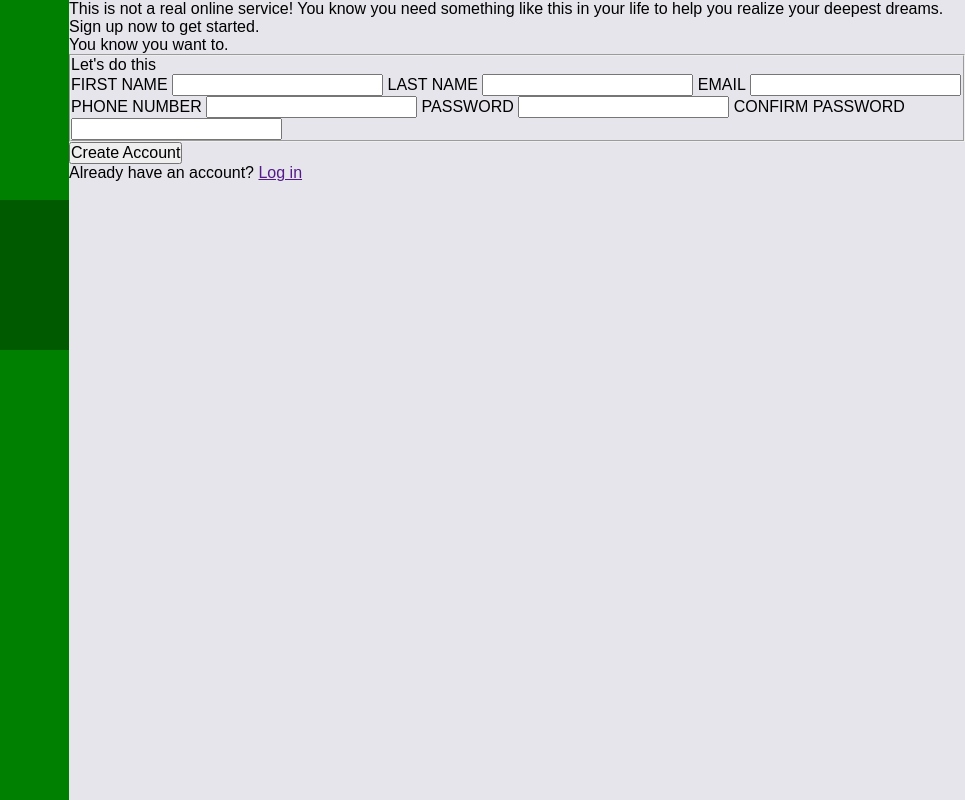
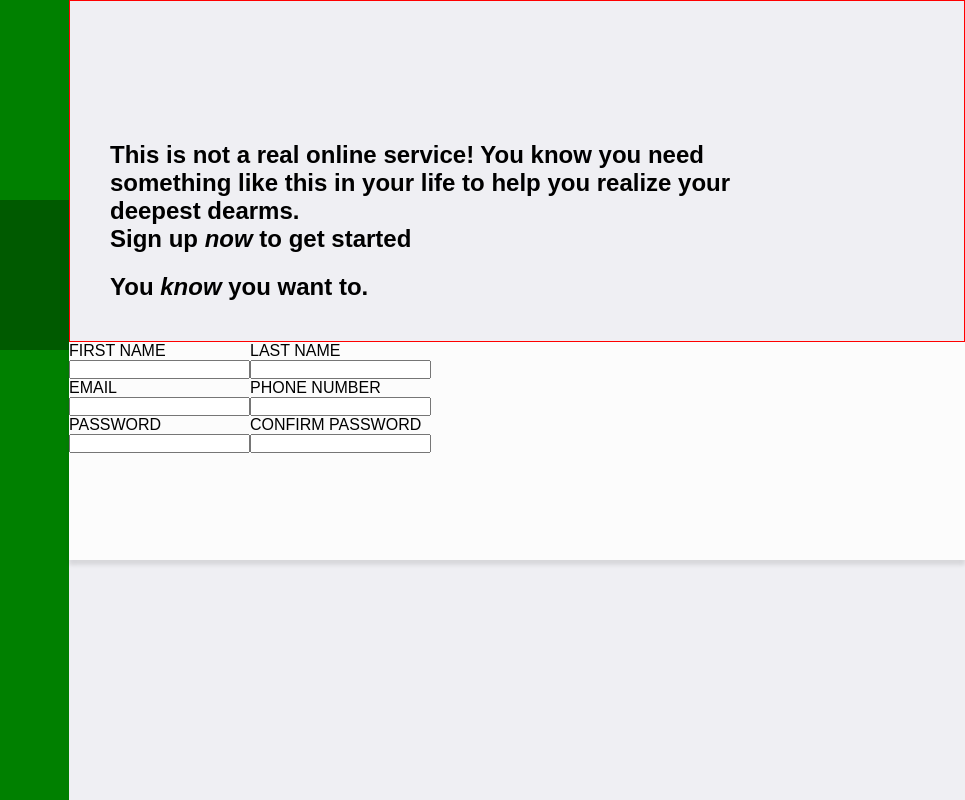
Before and after one commit to linkobe824/project-sign-up-form, a plain HTML site: page index.html in a window 1280 px wide. Shown: the full height of the page, 315-1280 px from the left. Drawn offline with Linux system fonts and the light colour scheme.

Commit message:
right side message and form section structure flexed

```diff
--- a/index.html
+++ b/index.html
@@ -19,34 +19,50 @@
     </div>
 
     <div class="right-container">
-      <form class="form">
-        <div class="form-div">
-          <p>This is not a real online service! You know you need something like this in your life to help you realize your deepest dreams.
-            Sign up <em>now</em> to get started.
-          </p>
-          <p>You <em>know</em> you want to.</p>
+      <form action="" class="form">
+        <div class="msg-container">
+          <div class="msg">
+            <div class="para-container">
+              <p class="first-para">This is not a real online service! You know you need something like this in your life to help you realize your deepest dearms.</p>
+              <p class="second-para">Sign up <em>now</em> to get started</p>
+              <p class="third-para">You <em>know</em> you want to.</p>
             </div>
-        <fieldset class="form-field">
-          <h2>Let's do this</h2>
+          </div>
+        </div>
+        <div class="inputs">
+          <div class="section-form-container">
+            <div class="input-container">
               <label for="first-name" class="input-label">FIRST NAME</label>
               <input type="text" id="first-name" name="first-name">
+            </div>
+            <div class="input-container">
               <label for="last-name" class="input-label">LAST NAME</label>
               <input type="text" id="last-name" name="last-name">
+            </div>
+          </div>
+          <div class="section-form-container">
+            <div class="input-container">
               <label for="email" class="input-label">EMAIL</label>
               <input type="email" id="email" name="email">
+            </div>
+            <div class="input-container">
               <label for="phone" class="input-label">PHONE NUMBER</label>
-          <input type="text" id="phone" name="phone">
+              <input type="tel" id="phone" name="phone">
+            </div>
+          </div>
+          <div class="section-form-container">
+            <div class="input-container">
               <label for="password" class="input-label">PASSWORD</label>
               <input type="password" id="password" name="password">
-          <label for="password-confirmation" class="input-label">CONFIRM PASSWORD</label>
-          <input type="password" id="password-confirmation">
-        </fieldset>
-        <div class="form-button">
-          <button>Create Account</button>
-          <p>Already have an account? <a href="">Log in</a></p>
             </div>
+            <div class="input-container">
+              <label for="password-conf" class="input-label">CONFIRM PASSWORD</label>
+              <input type="password" id="password-conf">
+            </div>
+          </div>
+        </div>
+        <div class="button"></div>
       </form>
-    </div>
   </div>
 </body>
 </html>
--- a/style.css
+++ b/style.css
@@ -7,11 +7,17 @@
   font-style: normal;
 }
 
+:root{
+  --submit-btn: #596D48;
+  --input-border: #E5E7EB;
+
+}
+
 * {
   padding: 0;
   margin: 0;
   box-sizing: border-box;
-  font: 1em sans-serif;
+  font-family: Arial, Helvetica, sans-serif
 }
 
 
@@ -62,8 +68,64 @@
 .left-container .credit a {
   color: rgb(228, 226, 226);
 }
+
 .right-container{
-  background-color: rgb(229, 229, 235);
+  background-color: rgb(239, 239, 243);
   height: 100vh;
   width: 70vw;
 }
+
+.right-container .form {
+  display: flex;
+  flex-direction: column;
+  height: 100%;
+  width: 100%;
+}
+
+.right-container .form .msg-container{
+  flex: 1.1;
+  font-size: 1.5rem;
+  font-weight: bold;
+}
+
+.right-container .msg {
+  border: 1px solid red;
+  height: 100%;
+  padding: 40px;
+}
+
+.right-container .msg .para-container{
+  margin-top:100px;
+  margin-right: 100px;
+}
+
+.right-container .msg .third-para {
+  margin-top: 20px;
+}
+
+
+.right-container .form .inputs{
+  flex: 1;
+  background-color: rgb(252, 252, 252);
+  box-shadow: 0 5px 4px rgba(0, 0, 0, 0.103);
+
+}
+
+.right-container .form .button{
+  flex: 1.1;
+
+}
+
+.right-container .form .inputs {
+  display: flex;
+  flex-direction: column;
+}
+
+.right-container .form .inputs .section-form-container {
+  display: flex;
+}
+
+.right-container .form .inputs .section-form-container .input-container{
+  display: flex;
+  flex-direction: column;
+}
```
Lines whose indentation alone changed are shown as unchanged.
